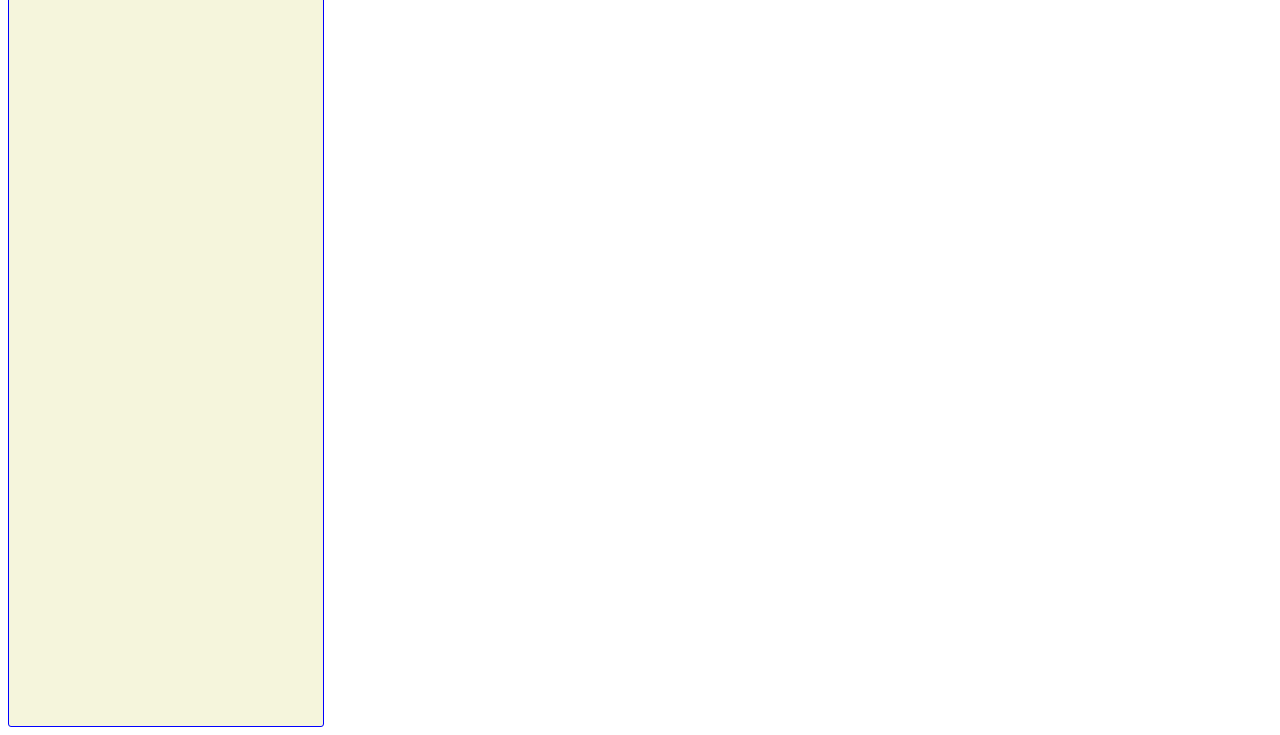
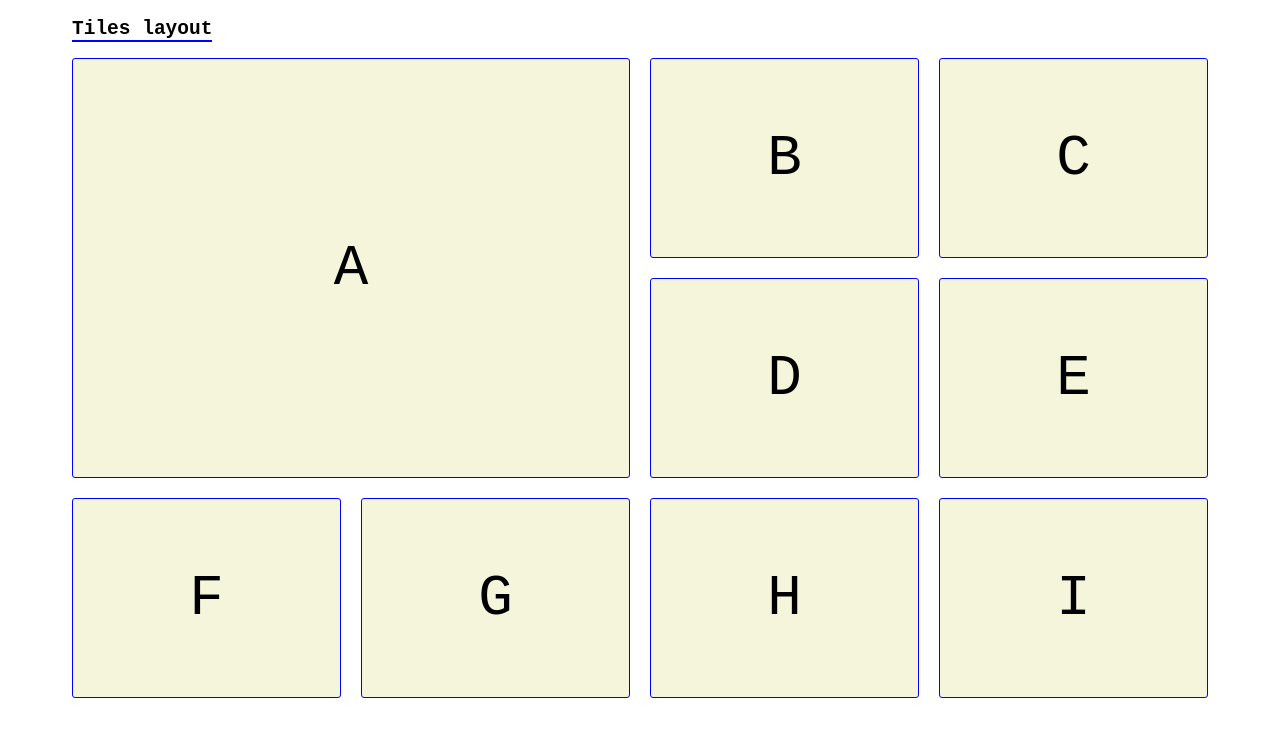
Before and after one commit to gideongoddard/css-grid-demo, a plain HTML site: page index.html in a window 1280 px wide. Shown: the part 81-816 px from the top of the page. Drawn offline with Linux system fonts and the light colour scheme.

Commit message:
Basic tiles layout added

```diff
--- a/index.html
+++ b/index.html
@@ -8,8 +8,18 @@
     <link type="text/css" rel="stylesheet" href="style.css">
 </head>
 <body>
-    <div class="grid">
-        <div class="box a">A</div>
+    <h1>CSS Grid Demo</h1>
+    <h2>Tiles layout</h2>
+    <div class="tiles">
+        <div class="tile a">A</div>
+        <div class="tile b">B</div>
+        <div class="tile c">C</div>
+        <div class="tile d">D</div>
+        <div class="tile e">E</div>
+        <div class="tile f">F</div>
+        <div class="tile g">G</div>
+        <div class="tile h">H</div>
+        <div class="tile i">I</div>
     </div>
 </body>
 </html>
--- a/style.css
+++ b/style.css
@@ -2,21 +2,116 @@
     box-sizing: border-box;
 }
 
-.grid {
-    width: 100%;
-    height: 100vh;
-    display: grid;
-    grid-template: repeat(8, 1fr) / repeat(12, 1fr);
+body {
+    font-family: monospace;
+    padding: 10px 5%;
 }
 
-.box {
+h1 {
+    text-transform: uppercase;
+    text-align: center;
+}
+
+h2 {
+    display: inline-block;
+    border-bottom: 2px solid blue;
+}
+
+.tiles {
+    width: 100%;
+    display: grid;
+    grid-template-columns: repeat(8, 1fr);
+    grid-gap: 20px;
+}
+
+.tile {
     border: 1px solid blue;
     background-color: beige;
     color: black;
     border-radius: 3px;
     text-align: center;
+    min-height: 200px;
+    display: flex;
+    align-items: center;
+    justify-content: center;
+    font-size: 4.5vw;
 }
 
 .a {
-    grid-area: 1 / 1 / span 8 / span 3;
+    grid-area: 1 / 1 / span 2 / span 4;
 }
+
+.b {
+    grid-column: 5 / span 2;
+}
+
+.c {
+    grid-column: 7 / span 2;
+}
+
+.d {
+    grid-column: 5 / span 2;
+}
+
+.e {
+    grid-column: 7 / span 2;
+}
+
+.f {
+    grid-column: 1 / span 2;
+}
+
+.g {
+    grid-column: 3 / span 2;
+}
+
+.h {
+    grid-column: 5 / span 2;
+}
+
+.i {
+    grid-column: 7 / span 2;
+}
+
+@media only screen and (max-width: 600px) {
+    .tiles {
+        grid-template-columns: 100%;
+        grid-template-rows: repeat(10, 1fr);
+    }
+
+    .a {
+        grid-area: 1 / 1 / span 2 / span 1;
+    }
+
+    .b {
+        grid-column: 1 / span 1;
+    }
+
+    .c {
+        grid-column: 1 / span 1;
+    }
+
+    .d {
+        grid-column: 1 / span 1;
+    }
+
+    .e {
+        grid-column: 1 / span 1;
+    }
+
+    .f {
+        grid-column: 1 / span 1;
+    }
+
+    .g {
+        grid-column: 1 / span 1;
+    }
+
+    .h {
+        grid-column: 1 / span 1;
+    }
+
+    .i {
+        grid-column: 1 / span 1;
+    }
+}
```
Also changed, not shown: notes.txt.
